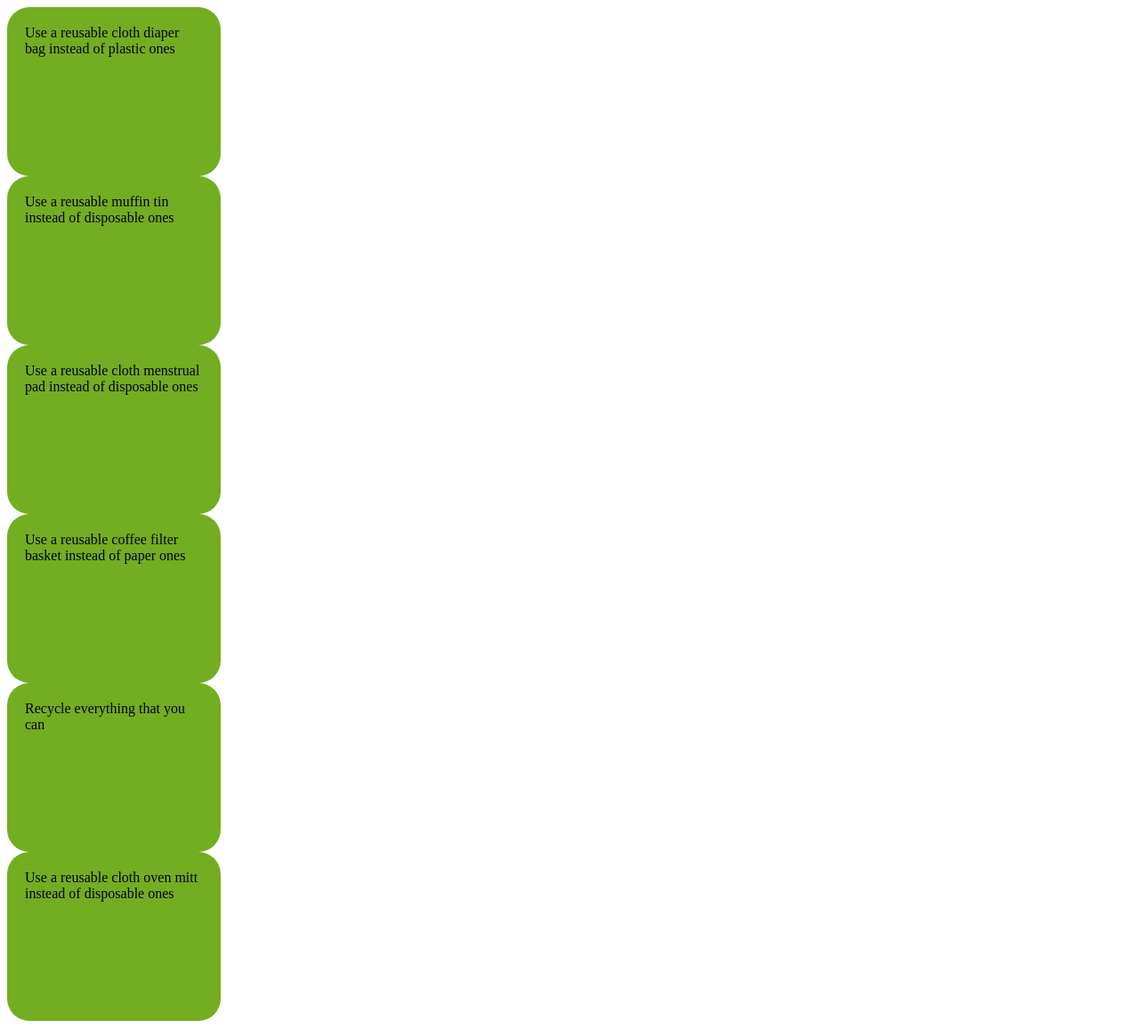
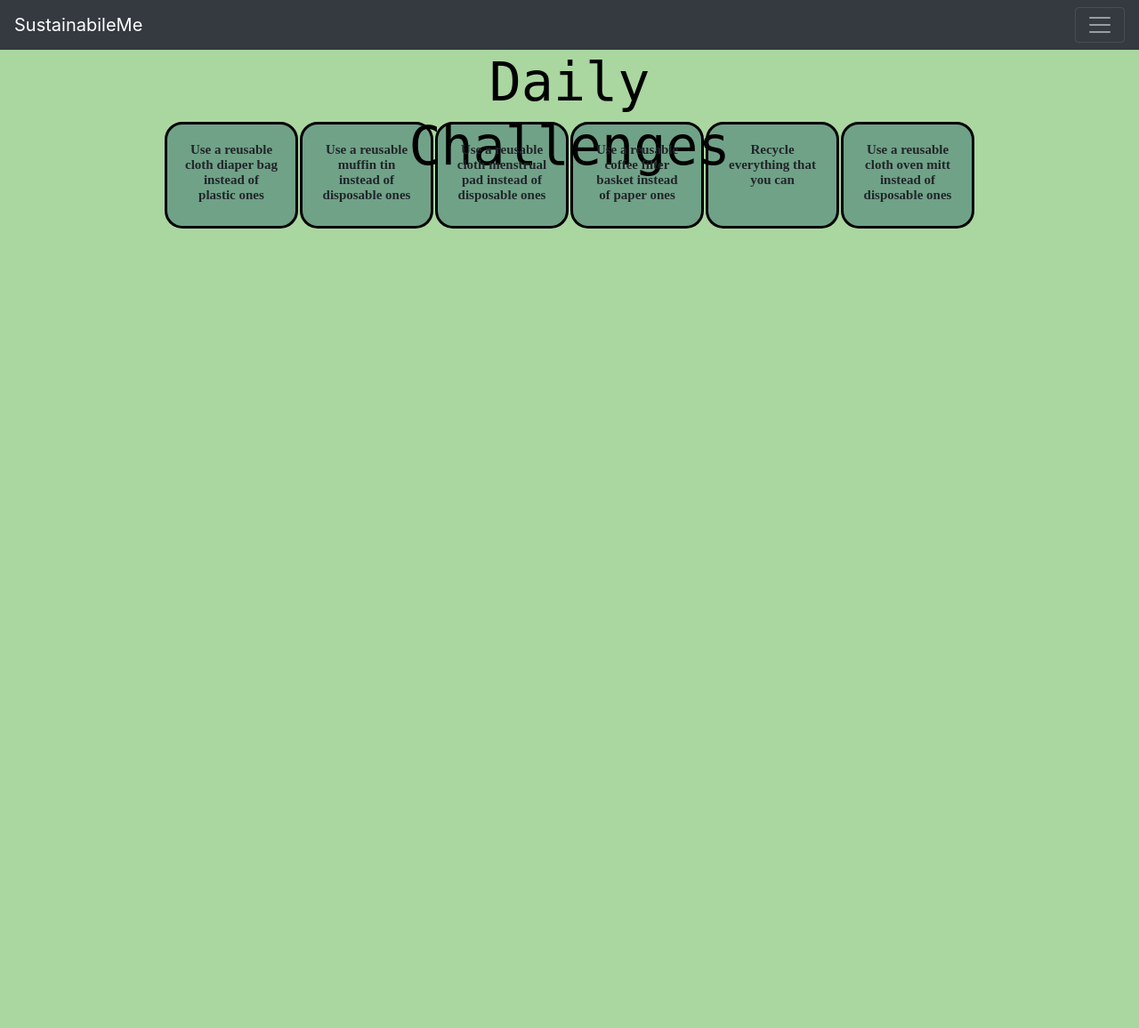
Before and after one commit to rishika-n/apt21HooHacks, a Django app: page /sustainabilityapp/ in a window 1280 px wide. Shown: the whole page at 89% size. After the commit the page ends 257 px from the top, so only its background shows below. Run offline with Django 4.2, Linux system fonts and the light colour scheme; a user stored in the database is signed in; data comes from the database, SQL or seed files in the repository; some libraries are stand-ins or nearby versions.

Commit message:
going home

```diff
--- a/sustainabilityapp/templates/sustainabilityapp/home.html
+++ b/sustainabilityapp/templates/sustainabilityapp/home.html
@@ -1,15 +1,101 @@
+<html lang="en" style="background-color:#AAD6A0">
 <style>
-div {
-    border-radius: 25px;
-    background: #73AD21;
+.hover-1{
+    line-height: 1.2em;
+	color: black;
+	text-shadow:
+	  0 0 #70A288,
+	  0 1.2em white,
+	overflow: hidden;
+	transition: .3s;
+
+}
+.hover-1:hover{
+	text-shadow:
+	  0 -1.2em #70A288,
+	  0 0 white;
+}
+
+.block {
+    border-radius: 20px;
+    background: #70A288;
+    border-style:solid;
+    border-color:black;
     padding: 20px;
-    width: 200px;
-    height: 150px;
+    width: 150px;
+    height: 120px;
+	font-family: luminari;
+    font-size: 15px;
+    font-color: black;
+
+    cursor: pointer;
+
+    /* .clickable{
+      background:white;
+    }
+    .clickable:hover{
+      background:gray;
+    } */
+
   }
+  .clickable{
+    background: #70A288;
+    }
+    .clickable:hover {
+      background: #8789C0;
+    }
+
+
 </style>
+<head class="text-center">
+    <body>
+      <!-- Required meta tags -->
+      <meta charset="utf-8">
+      <meta name="viewport" content="width=device-width, initial-scale=1, shrink-to-fit=no">
 
-<body>
-    {% for ch in challenges %}
-        <div>{{ch}}</div>
-    {% endfor %}
+      <!-- Bootstrap CSS -->
+      <link rel="stylesheet" href="https://cdn.jsdelivr.net/npm/bootstrap@4.0.0/dist/css/bootstrap.min.css" integrity="sha384-Gn5384xqQ1aoWXA+058RXPxPg6fy4IWvTNh0E263XmFcJlSAwiGgFAW/dAiS6JXm" crossorigin="anonymous">
+      <nav class="navbar navbar-dark bg-dark">
+          <a class="navbar-brand" href="">SustainabileMe</a>
+          <button class="navbar-toggler" type="button" data-toggle="collapse" data-target="#navbarNavAltMarkup" aria-controls="navbarNavAltMarkup" aria-expanded="false" aria-label="Toggle navigation">
+            <span class="navbar-toggler-icon"></span>
+          </button>
+          <div class="collapse navbar-collapse" id="navbarNavAltMarkup">
+            <div class="navbar-nav">
+              <a class="nav-item nav-link active" href="">Home<span class="sr-only">(current)</span></a>
+              <a class="nav-item nav-link" href="profile">Profile</a>
+            </div>
+          </div>
+        </nav>
+    </body>
+    </head>
+
+<body style="background-color: #AAD6A0;">
+    <center>
+        <h1 style="font-family:monospace; font-size: 60px">
+          <p style="width: 35rem; height:4rem; color:black">Daily Challenges</p>
+        </h1>
+    </center>
+    </body>
+<body style="background-color: #AAD6A0"><center>
+    <table>
+        <tbody>
+            <tr>
+                    {% for ch in challenges %}
+                    <td>
+                        <div class="block clickable text-center" onclick="window.location"><b><center>{{ch}}</center></b></div>
+                    </td>
+                    {% endfor %}
+            </tr>
+
+        </tbody>
+
+    </table>
+<!-- Optional JavaScript -->
+    <!-- jQuery first, then Popper.js, then Bootstrap JS -->
+    <script src="https://code.jquery.com/jquery-3.2.1.slim.min.js" integrity="sha384-KJ3o2DKtIkvYIK3UENzmM7KCkRr/rE9/Qpg6aAZGJwFDMVNA/GpGFF93hXpG5KkN" crossorigin="anonymous"></script>
+    <script src="https://cdn.jsdelivr.net/npm/popper.js@1.12.9/dist/umd/popper.min.js" integrity="sha384-ApNbgh9B+Y1QKtv3Rn7W3mgPxhU9K/ScQsAP7hUibX39j7fakFPskvXusvfa0b4Q" crossorigin="anonymous"></script>
+    <script src="https://cdn.jsdelivr.net/npm/bootstrap@4.0.0/dist/js/bootstrap.min.js" integrity="sha384-JZR6Spejh4U02d8jOt6vLEHfe/JQGiRRSQQxSfFWpi1MquVdAyjUar5+76PVCmYl" crossorigin="anonymous"></script>
+</center>
 </body>
+</html>
--- a/sustainabilityapp/urls.py
+++ b/sustainabilityapp/urls.py
@@ -8,4 +8,5 @@ app_name = 'sustainabilityapp'
 urlpatterns = [
     path('', views.homePage, name='home'),
     path('profile/', views.ProfileView.as_view(), name='profile'),
+    #path('')
 ]
```
Also changed, not shown: sustainabilityapp/templates/sustainabilityapp/profile.html (+17 -12 lines).
